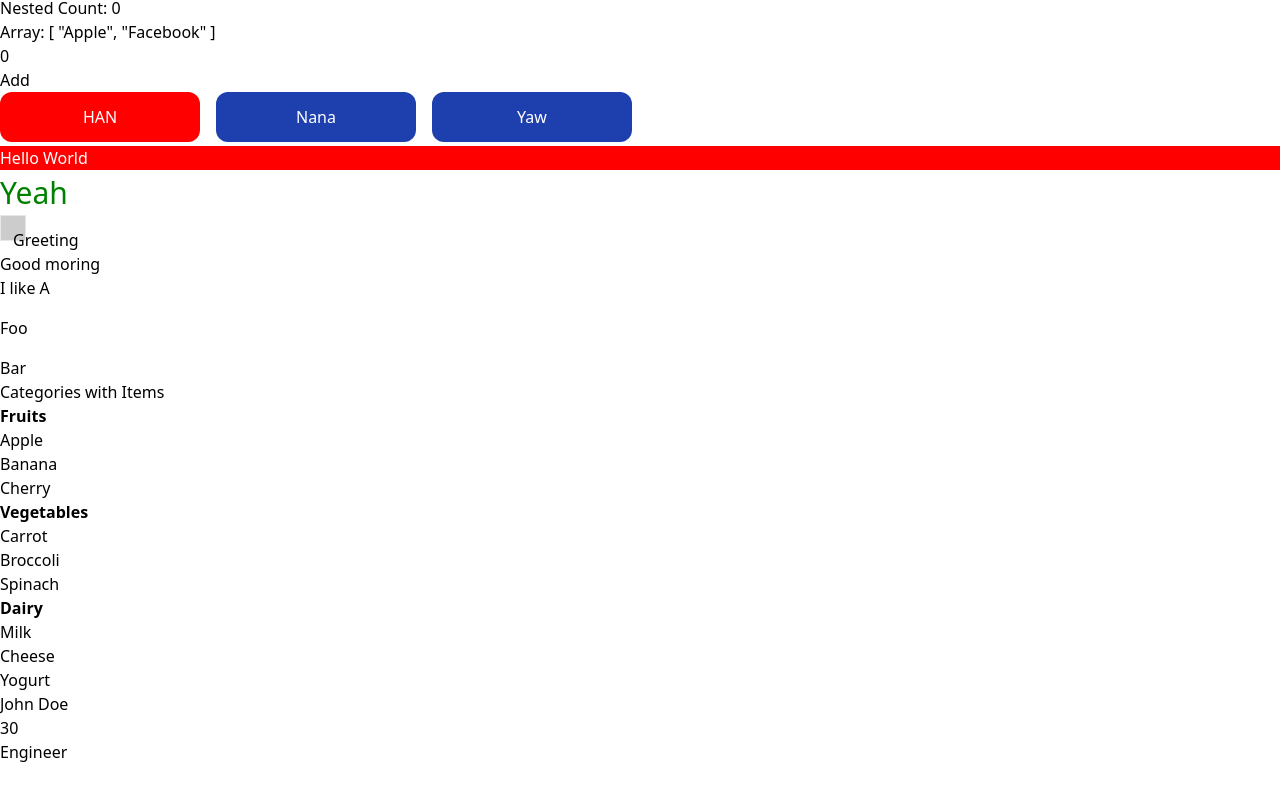
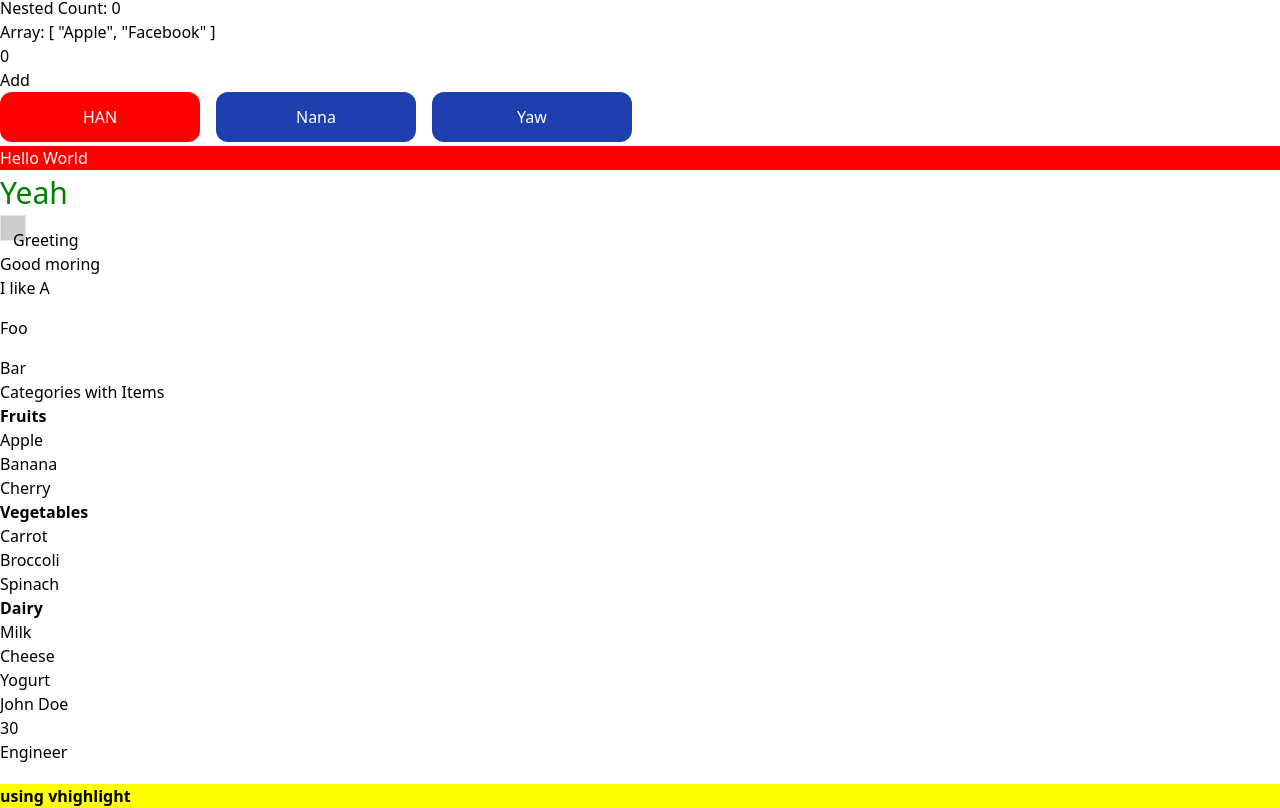
Before and after one commit to gyamficodes/vue-motion, a Vue app: page / in a window 1280 px wide. Shown: the part 220-1028 px from the top of the page. Before the commit the page ends 1004 px from the top, so only its background shows below. Built offline with nearby package versions, Linux system fonts and the light colour scheme; the HTML template or start-up script is replaced by a standard one.

Commit message:
learning

```diff
--- a/src/components/CompoComp.vue
+++ b/src/components/CompoComp.vue
@@ -4,7 +4,7 @@
     </div>
 
     <div>
-        <h1 :class=" count <= 0 ?'text-red-900' : ' text-black'"  class=" text-[30px]">{{ count }}</h1>
+        <h1 :class=" count <= 1  || count >= 1 ?'text-red-900' : ' text-black'"  class=" text-[30px]">{{ count }}</h1>
         <div class=" flex items-center gap-1">
         <button class="w-[auto] p-1 bg-[#ccc] text-black" @click="decrement">DecreamentCount</button>
         <button class="w-[auto] p-1 bg-[#ccc] text-black" @click="reset" >REset</button>
--- a/src/components/DirectivesComponent.vue
+++ b/src/components/DirectivesComponent.vue
@@ -11,8 +11,43 @@ const vHighlight = {
     el.classList.add('is-highlight');
   }
 }
+
+
+// const myDirective = {
+//   // called before bound element's attributes
+//   // or event listeners are applied
+//   created(el, binding, vnode) {
+//     // see below for details on arguments
+//   },
+//   // called right before the element is inserted into the DOM.
+//   beforeMount(el, binding, vnode) {},
+//   // called when the bound element's parent component
+//   // and all its children are mounted.
+//   mounted(el, binding, vnode) {},
+//   // called before the parent component is updated
+//   beforeUpdate(el, binding, vnode, prevVnode) {},
+//   // called after the parent component and
+//   // all of its children have updated
+//   updated(el, binding, vnode, prevVnode) {},
+//   // called before the parent component is unmounted
+//   beforeUnmount(el, binding, vnode) {},
+//   // called when the parent component is unmounted
+//   unmounted(el, binding, vnode) {}
+// }
+
+
+
 </script>
 
 <style scoped>
+.is-highlight{
+    background-color: yellow;
+    color: black;
+    font-weight: bold;
+    transition: background-color 0.3s ease;
+}
+
+
+
 
 </style>
--- a/src/main.ts
+++ b/src/main.ts
@@ -1,6 +1,6 @@
 import './assets/main.css'
 
-import { createApp, defineAsyncComponent, ref } from 'vue'
+import { createApp, defineAsyncComponent, ref,  } from 'vue'
 import { createPinia } from 'pinia'
 
 import App from './App.vue'
@@ -15,7 +15,17 @@ app.mount('#app')
 
 
 const sms = ref<string>('Hello world!')
+
 app.provide('sms1', sms);
+app.directive('highlight', {
+        mounted: (el: any) => {
+            el.classList.add('is-highlight');
+        }
+
+})
+
+
+
 
 
 // app.component('AsynComp',  defineAsyncComponent(() => (
--- a/src/views/HomeView.vue
+++ b/src/views/HomeView.vue
@@ -8,6 +8,17 @@ import Lesson from "@/components/Lesson.vue";
    <HelloWorld/>
    <Lesson/>
    <Listing/>
+   <h1 v-highlight>using vhighlight</h1>
 </template>
 
-<style></style>
+
+
+<style scoped>
+.is-highlight{
+    background-color: yellow;
+    color: black;
+    font-weight: bold;
+    transition: background-color 0.3s ease;
+}
+
+</style>
--- a/src/views/LearningView.vue
+++ b/src/views/LearningView.vue
@@ -24,7 +24,7 @@
 <script setup lang="ts">
 import SlotComp from "@/components/SlotAndProvideComp.vue";
 import CompoComp from "@/components/CompoComp.vue";
-import directivesComponent from "@/components/directivesComponent.vue";
+import DirectivesComponent from "@/components/directivesComponent.vue";
 import {  provide, ref } from "vue";
 import { myInjectionsKeys } from "@/keys/keys";
 import { defineAsyncComponent } from "vue";
```
